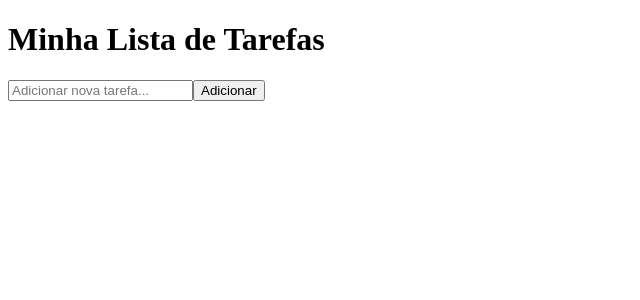
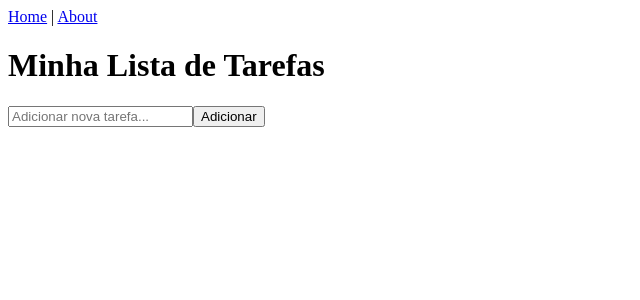
Before and after one commit to heltonsilvadev/todo-app-vite-ts, a Vue app: page / in a window 1280 px wide. Shown: the top 300 px of the page, without its empty margins (0-640 px from the left). Built offline with nearby package versions, Linux system fonts and the light colour scheme.

Commit message:
add basic url routing and introduce pages
app.vue becomes a layout component with the top nav menu

```diff
--- a/package.json
+++ b/package.json
@@ -9,7 +9,8 @@
     "preview": "vite preview"
   },
   "dependencies": {
-    "vue": "^3.5.18"
+    "vue": "^3.5.18",
+    "vue-router": "^4.5.1"
   },
   "devDependencies": {
     "@vitejs/plugin-vue": "^6.0.1",
--- a/src/App.vue
+++ b/src/App.vue
@@ -1,95 +1,9 @@
-<script setup lang="ts">
-import { ref, onMounted } from "vue";
-import TaskItem from "./components/TaskItem.vue";
-import type { Task } from "./types";
-
-const tasks = ref<Task[]>([]);
-const newTaskText = ref("");
-
-const saveTasks = () => {
-  localStorage.setItem("tasks", JSON.stringify(tasks.value));
-};
-
-const addTask = () => {
-  const text = newTaskText.value.trim();
-  if (text === "") return;
-
-  const newTask: Task = {
-    id: Date.now(),
-    text: text,
-    completed: false,
-    editing: false,
-  };
-
-  tasks.value.unshift(newTask);
-  newTaskText.value = "";
-  saveTasks();
-};
-
-const deleteTask = (taskId: number) => {
-  tasks.value = tasks.value.filter((task) => task.id !== taskId);
-  saveTasks();
-};
-
-const toggleTaskCompleted = (task: Task) => {
-  if (task.editing) return;
-  task.completed = !task.completed;
-  saveTasks();
-};
-
-const handleSave = (taskToSave: Task) => {
-  const task = tasks.value.find((t) => t.id === taskToSave.id);
-  if (task) {
-    task.text = taskToSave.text;
-    task.editing = false;
-    saveTasks();
-  }
-};
-
-const loadState = () => {
-  const savedTasks = localStorage.getItem("tasks");
-  if (savedTasks) {
-    try {
-      tasks.value = JSON.parse(savedTasks).map((task: Task) => ({
-        ...task,
-        editing: false,
-      }));
-    } catch (e) {
-      console.error("Erro ao carregar tarefas do localStorage:", e);
-      tasks.value = [];
-    }
-  }
-};
-
-onMounted(() => {
-  loadState();
-});
-</script>
+<script setup lang="ts"></script>
 
 <template>
-  <div>
-    <h1>Minha Lista de Tarefas</h1>
-  </div>
-
-  <div>
-    <form @submit.prevent="addTask">
-      <input
-        type="text"
-        placeholder="Adicionar nova tarefa..."
-        v-model="newTaskText"
-      />
-      <button type="submit">Adicionar</button>
-    </form>
-  </div>
-
-  <ul v-if="tasks.length > 0">
-    <task-item
-      v-for="task in tasks"
-      :key="task.id"
-      :task="task"
-      @delete="deleteTask"
-      @toggle-complete="toggleTaskCompleted"
-      @save="handleSave"
-    ></task-item>
-  </ul>
+  <nav>
+    <router-link to="/">Home</router-link> |
+    <router-link to="/about">About</router-link>
+  </nav>
+  <router-view />
 </template>
--- /dev/null
+++ b/src/pages/AboutPage.vue
@@ -0,0 +1,5 @@
+<template>
+    <div>
+        <h1>About</h1>
+    </div>
+</template>
--- /dev/null
+++ b/src/pages/MainPage.vue
@@ -0,0 +1,95 @@
+<script setup lang="ts">
+import { ref, onMounted } from "vue";
+import TaskItem from "../components/TaskItem.vue";
+import type { Task } from "../types";
+
+const tasks = ref<Task[]>([]);
+const newTaskText = ref("");
+
+const saveTasks = () => {
+  localStorage.setItem("tasks", JSON.stringify(tasks.value));
+};
+
+const addTask = () => {
+  const text = newTaskText.value.trim();
+  if (text === "") return;
+
+  const newTask: Task = {
+    id: Date.now(),
+    text: text,
+    completed: false,
+    editing: false,
+  };
+
+  tasks.value.unshift(newTask);
+  newTaskText.value = "";
+  saveTasks();
+};
+
+const deleteTask = (taskId: number) => {
+  tasks.value = tasks.value.filter((task) => task.id !== taskId);
+  saveTasks();
+};
+
+const toggleTaskCompleted = (task: Task) => {
+  if (task.editing) return;
+  task.completed = !task.completed;
+  saveTasks();
+};
+
+const handleSave = (taskToSave: Task) => {
+  const task = tasks.value.find((t) => t.id === taskToSave.id);
+  if (task) {
+    task.text = taskToSave.text;
+    task.editing = false;
+    saveTasks();
+  }
+};
+
+const loadState = () => {
+  const savedTasks = localStorage.getItem("tasks");
+  if (savedTasks) {
+    try {
+      tasks.value = JSON.parse(savedTasks).map((task: Task) => ({
+        ...task,
+        editing: false,
+      }));
+    } catch (e) {
+      console.error("Erro ao carregar tarefas do localStorage:", e);
+      tasks.value = [];
+    }
+  }
+};
+
+onMounted(() => {
+  loadState();
+});
+</script>
+
+<template>
+  <div>
+    <h1>Minha Lista de Tarefas</h1>
+  </div>
+
+  <div>
+    <form @submit.prevent="addTask">
+      <input
+        type="text"
+        placeholder="Adicionar nova tarefa..."
+        v-model="newTaskText"
+      />
+      <button type="submit">Adicionar</button>
+    </form>
+  </div>
+
+  <ul v-if="tasks.length > 0">
+    <task-item
+      v-for="task in tasks"
+      :key="task.id"
+      :task="task"
+      @delete="deleteTask"
+      @toggle-complete="toggleTaskCompleted"
+      @save="handleSave"
+    ></task-item>
+  </ul>
+</template>
--- /dev/null
+++ b/src/router/index.ts
@@ -0,0 +1,19 @@
+// /router/index.ts
+
+import { createRouter, createWebHistory } from "vue-router";
+import MainPage from "../pages/MainPage.vue";
+import AboutPage from "../pages/AboutPage.vue";
+
+export const router = createRouter({
+  history: createWebHistory(),
+  routes: [
+    {
+      path: "/",
+      component: MainPage,
+    },
+    {
+      path: "/about",
+      component: AboutPage,
+    },
+  ],
+});
```
Also changed, not shown: src/main.ts (+7 -3 lines), 1 other file (tests, documents, lock files or other folders).
